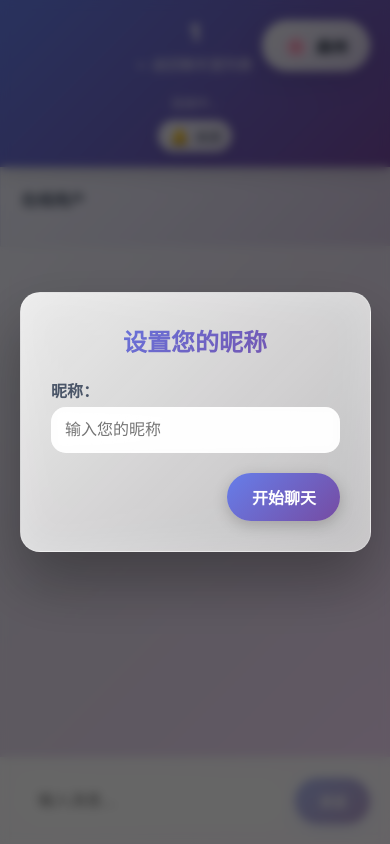
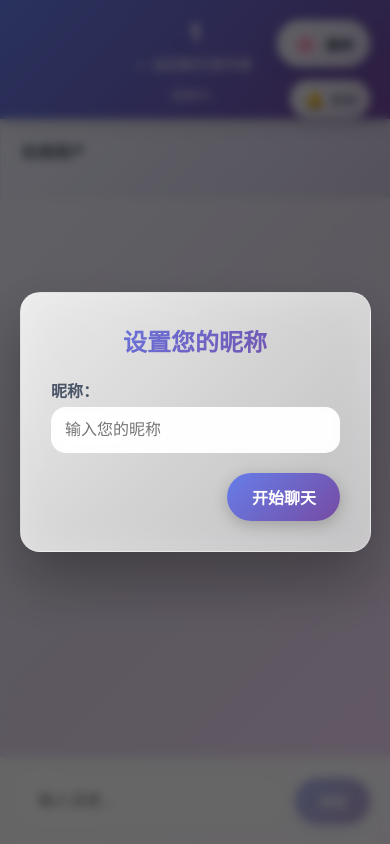
Before and after one commit to chen-001/whisper_sengbao, a FastAPI app: page /chat/1 in a window 390 px wide. Run offline with FastAPI, Linux system fonts and the light colour scheme; data that the repository does not hold is empty.

Commit message:
修复通知按钮与主题切换按钮重叠问题
修改内容：
- 🔧 调整通知按钮位置：从用户状态区域移至固定定位
- 📱 优化响应式布局：桌面端水平排列，移动端垂直排列
- 🎨 改进按钮样式：统一设计风格和交互效果
- 🔄 简化用户状态区域：移除不必要的flex布局

布局调整：
- 桌面端：通知按钮位于主题按钮左侧 (right: 180px)
- 移动端：通知按钮位于主题按钮下方 (top: 80px)
- 避免按钮重叠和视觉冲突

🤖 Generated with [Claude Code](https://claude.ai/code)

Co-Authored-By: Claude <noreply@anthropic.com>

```diff
--- a/static/style.css
+++ b/static/style.css
@@ -476,10 +476,6 @@ body.forest-theme .room-card:hover {
 
 .user-status {
     text-align: right;
-    display: flex;
-    flex-direction: column;
-    align-items: flex-end;
-    gap: 8px;
 }
 
 .status-indicator {
@@ -490,19 +486,24 @@ body.forest-theme .room-card:hover {
 
 /* 通知开关样式 */
 .notification-toggle {
+    position: fixed;
+    top: 20px;
+    right: 180px;
+    z-index: 1000;
     display: flex;
     align-items: center;
     gap: 6px;
-    padding: 6px 12px;
+    padding: 8px 15px;
     background: var(--current-card);
-    border: 1px solid rgba(255,255,255,0.3);
-    border-radius: 20px;
+    border: 2px solid rgba(255,255,255,0.3);
+    border-radius: 25px;
     cursor: pointer;
     transition: all 0.3s ease;
     backdrop-filter: blur(10px);
     box-shadow: 0 4px 16px rgba(0,0,0,0.1);
     font-size: 0.85rem;
     color: var(--text-primary);
+    font-weight: 600;
 }
 
 .notification-toggle:hover {
@@ -793,8 +794,16 @@ body.forest-theme .room-card:hover {
     }
 
     .notification-toggle {
-        font-size: 0.8rem;
-        padding: 4px 10px;
+        position: fixed;
+        top: 80px;
+        right: 20px;
+        font-size: 0.75rem;
+        padding: 6px 12px;
+    }
+
+    .theme-toggle {
+        padding: 8px 15px;
+        font-size: 0.85rem;
     }
 }
 
--- a/templates/chat.html
+++ b/templates/chat.html
@@ -11,6 +11,12 @@
     <div class="theme-toggle" id="themeToggle">
         <span class="theme-toggle-icon">🌸</span>
         <span class="theme-toggle-text">森林</span>
+    </div>
+
+    <!-- 通知开关按钮 -->
+    <div class="notification-toggle" id="notificationToggle" title="切换消息通知">
+        <span class="notification-icon">🔔</span>
+        <span class="notification-status" id="notificationStatus">关闭</span>
     </div>
 
     <!-- 消息上下文菜单 -->
@@ -32,10 +38,6 @@
             <div class="user-status" id="userStatus">
                 <span id="username-display"></span>
                 <span class="status-indicator" id="connectionStatus">连接中...</span>
-                <div class="notification-toggle" id="notificationToggle" title="切换消息通知">
-                    <span class="notification-icon">🔔</span>
-                    <span class="notification-status" id="notificationStatus">关闭</span>
-                </div>
             </div>
         </header>
 
```
